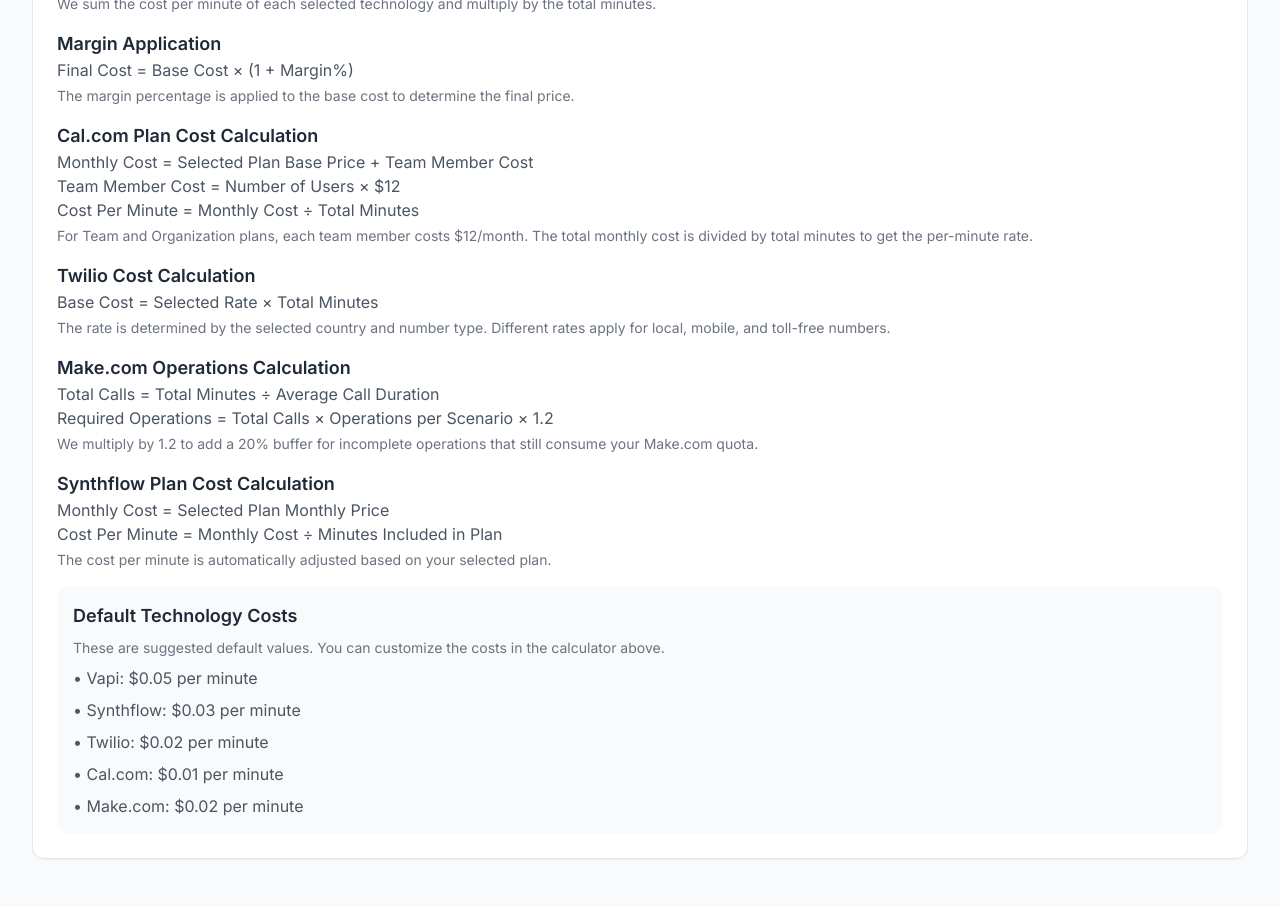
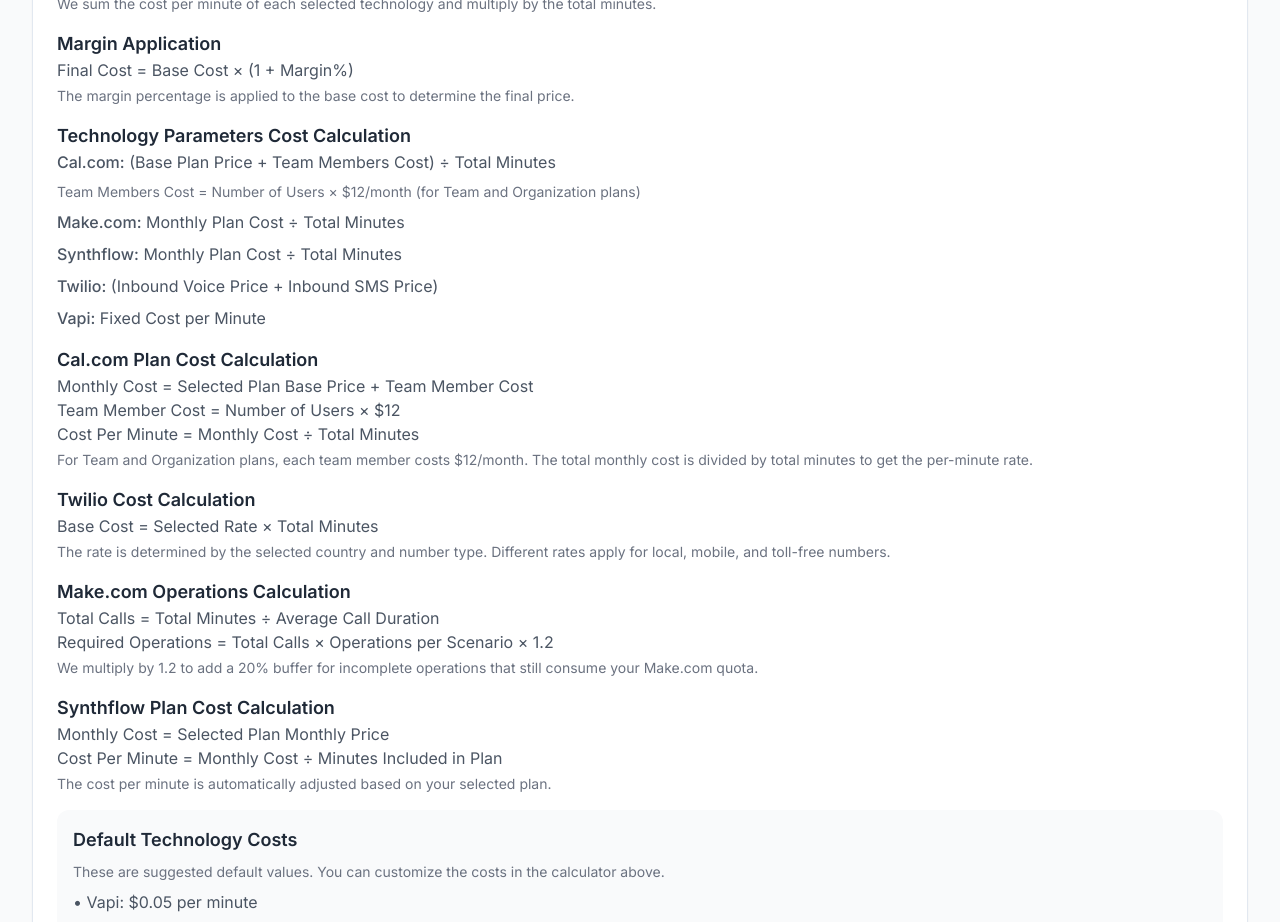
Before and after one commit to GuiaCall/aiagentcostcalculatorgv2, a React (Vite) app: page / in a window 1280 px wide. Shown: the part 3660-4582 px from the top of the page. Built offline with nearby package versions, Linux system fonts and the light colour scheme.

Commit message:
Update Formula Explanations
Add formulae used in the Technology Parameters section to the Formula Explanation component for better clarity and understanding of cost calculations.
[skip gpt_engineer]

```diff
--- a/src/components/FormulaExplanation.tsx
+++ b/src/components/FormulaExplanation.tsx
@@ -5,6 +5,7 @@ import { TwilioFormula } from "./formula/TwilioFormula";
 import { MakeFormula } from "./formula/MakeFormula";
 import { SynthflowFormula } from "./formula/SynthflowFormula";
 import { DefaultCosts } from "./formula/DefaultCosts";
+import { TechnologyParametersFormula } from "./formula/TechnologyParameters";
 
 export function FormulaExplanation() {
   return (
@@ -13,6 +14,7 @@ export function FormulaExplanation() {
 
       <div className="space-y-4">
         <BaseFormula />
+        <TechnologyParametersFormula />
         <CalcomFormula />
         <TwilioFormula />
         <MakeFormula />
--- /dev/null
+++ b/src/components/formula/TechnologyParameters.tsx
@@ -0,0 +1,31 @@
+export function TechnologyParametersFormula() {
+  return (
+    <div>
+      <h3 className="text-lg font-semibold text-gray-800">Technology Parameters Cost Calculation</h3>
+      <div className="space-y-2">
+        <p className="text-gray-600">
+          <span className="font-medium">Cal.com:</span> (Base Plan Price + Team Members Cost) ÷ Total Minutes
+        </p>
+        <p className="text-sm text-gray-500">
+          Team Members Cost = Number of Users × $12/month (for Team and Organization plans)
+        </p>
+
+        <p className="text-gray-600">
+          <span className="font-medium">Make.com:</span> Monthly Plan Cost ÷ Total Minutes
+        </p>
+
+        <p className="text-gray-600">
+          <span className="font-medium">Synthflow:</span> Monthly Plan Cost ÷ Total Minutes
+        </p>
+
+        <p className="text-gray-600">
+          <span className="font-medium">Twilio:</span> (Inbound Voice Price + Inbound SMS Price)
+        </p>
+
+        <p className="text-gray-600">
+          <span className="font-medium">Vapi:</span> Fixed Cost per Minute
+        </p>
+      </div>
+    </div>
+  );
+}
```
